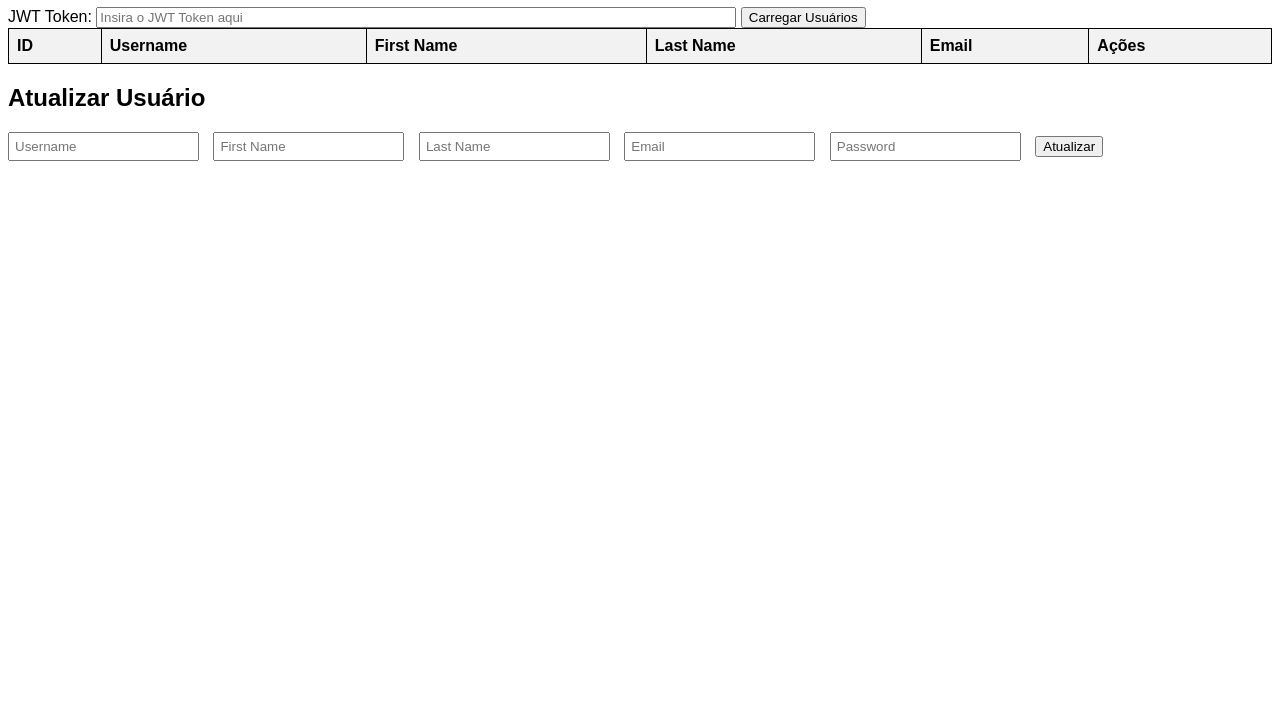
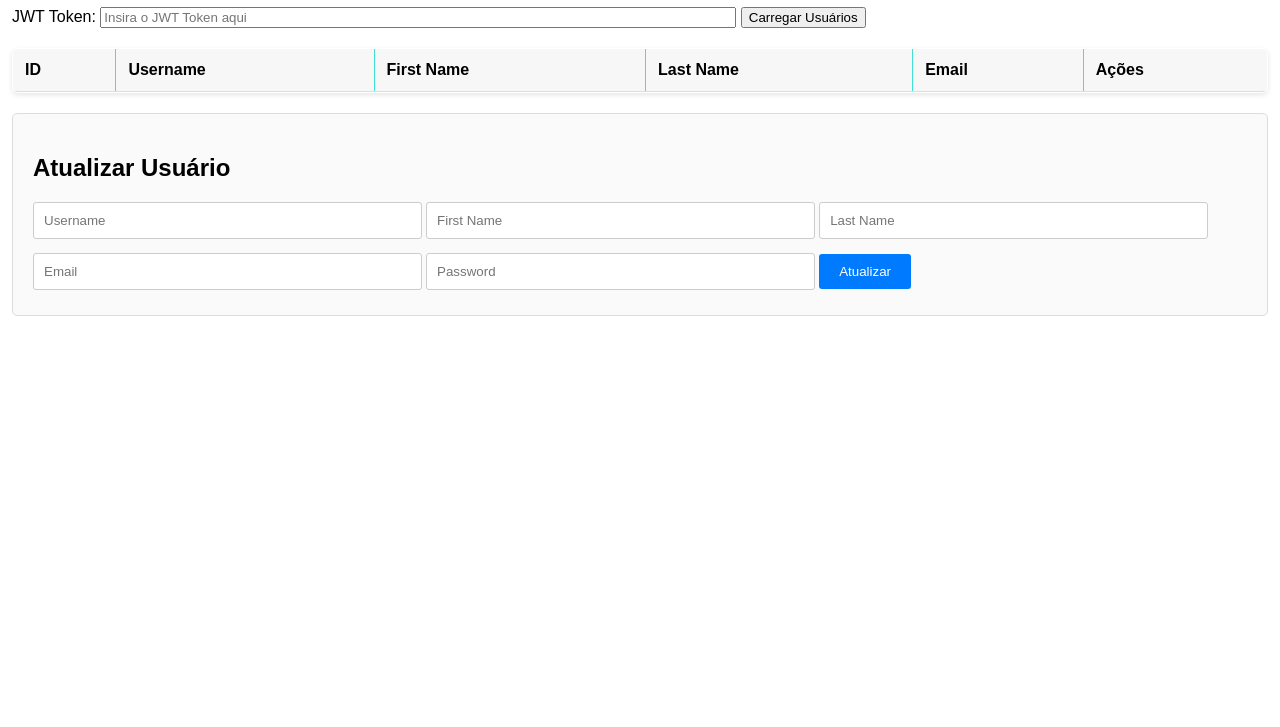
Before and after one commit to igorcodigo/TestesAPI, a plain HTML site: page index.html in a window 1280 px wide. Shown: the part 73-800 px from the top of the page. Drawn offline with nearby package versions, Linux system fonts and the light colour scheme.

Commit message:
Update index.html

```diff
--- a/index.html
+++ b/index.html
@@ -4,32 +4,7 @@
     <meta charset="UTF-8">
     <meta name="viewport" content="width=device-width, initial-scale=1.0">
     <title>Gerenciamento de Usuários</title>
-    <style>
-        body {
-            font-family: Arial, sans-serif;
-        }
-        table {
-            width: 100%;
-            border-collapse: collapse;
-        }
-        table, th, td {
-            border: 1px solid black;
-        }
-        th, td {
-            padding: 8px;
-            text-align: left;
-        }
-        th {
-            background-color: #f2f2f2;
-        }
-        .form-container {
-            margin: 20px 0;
-        }
-        .form-container input {
-            padding: 5px;
-            margin-right: 10px;
-        }
-    </style>
+    <link rel="stylesheet" href="styles.css">
 </head>
 <body>
     <h1>Gerenciamento de Usuários</h1>
@@ -71,6 +46,7 @@
             const userTableBody = document.getElementById('user-table-body');
             const updateUserForm = document.getElementById('update-user-form');
             const loadUsersBtn = document.getElementById('load-users-btn');
+            const formContainer = document.querySelector('.form-container');
 
             function getAuthHeader() {
                 const token = document.getElementById('jwt-token').value;
@@ -109,6 +85,7 @@
                 document.getElementById('update-last-name').value = lastName;
                 document.getElementById('update-email').value = email;
                 document.getElementById('update-password').value = '';
+                formContainer.scrollIntoView({ behavior: 'smooth' });
             }
 
             window.deleteUser = function(id) {
```
